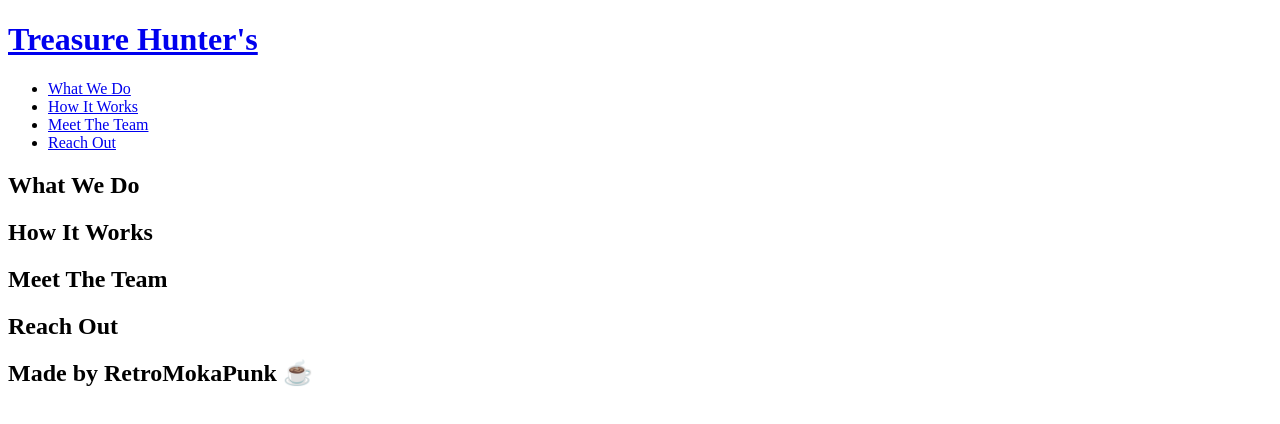
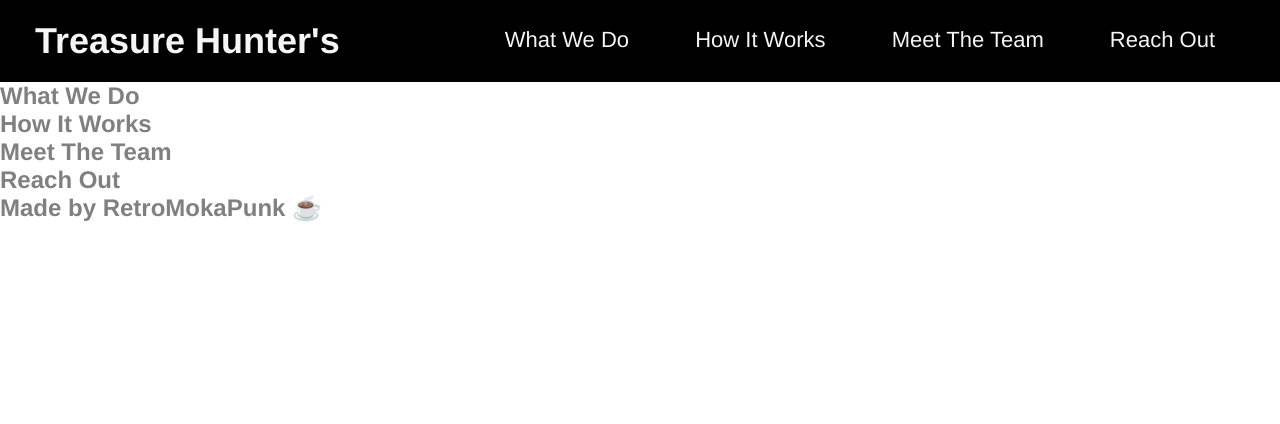
Before and after one commit to agustinxmtz/Treasure-Hunters, a plain HTML site: page index.html in a window 1280 px wide. Drawn offline with Linux system fonts and the light colour scheme.

Commit message:
Created the Header

```diff
--- /dev/null
+++ b/assets/style.css
@@ -0,0 +1,42 @@
+* {
+    margin: 0;
+    padding: 0;
+}
+
+body {
+    color: gray;
+    font-family: Helvetica, Arial, sans-serif;
+  }
+
+header {
+    padding: 20px 35px;
+    background-color: black;
+  }
+
+header h1 {
+    font-weight: bold;
+    font-size: 36px;
+    color: whitesmoke;
+    margin: 0;
+    display: inline;
+}
+
+header a {
+    color: whitesmoke;
+    text-decoration: none;
+}
+
+header nav {
+    float: right;
+    margin: 7px 0;
+}
+
+header nav ul li {
+    display: inline;
+}
+
+header nav ul li a {
+    margin: 0 30px;
+    font-weight: lighter;
+    font-size: 22px;
+}
--- a/index.html
+++ b/index.html
@@ -3,6 +3,7 @@
 <head>
     <meta charset="UTF-8">
     <meta name="viewport" content="width=device-width, initial-scale=1.0">
+    <link rel = 'stylesheet' href = './assets/style.css' />
     <title> Treasue Hunter's </title>
 </head>
 <body>
```
